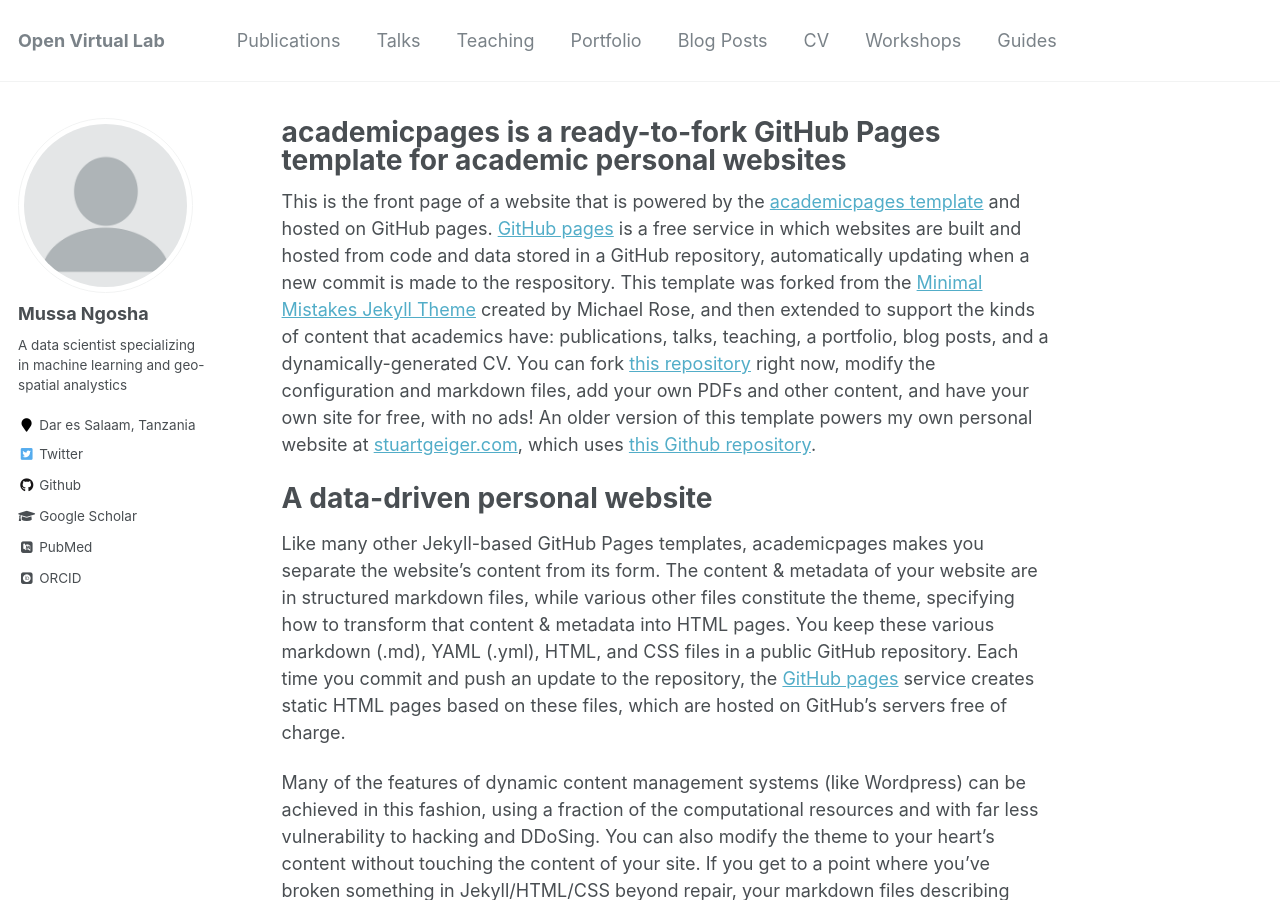
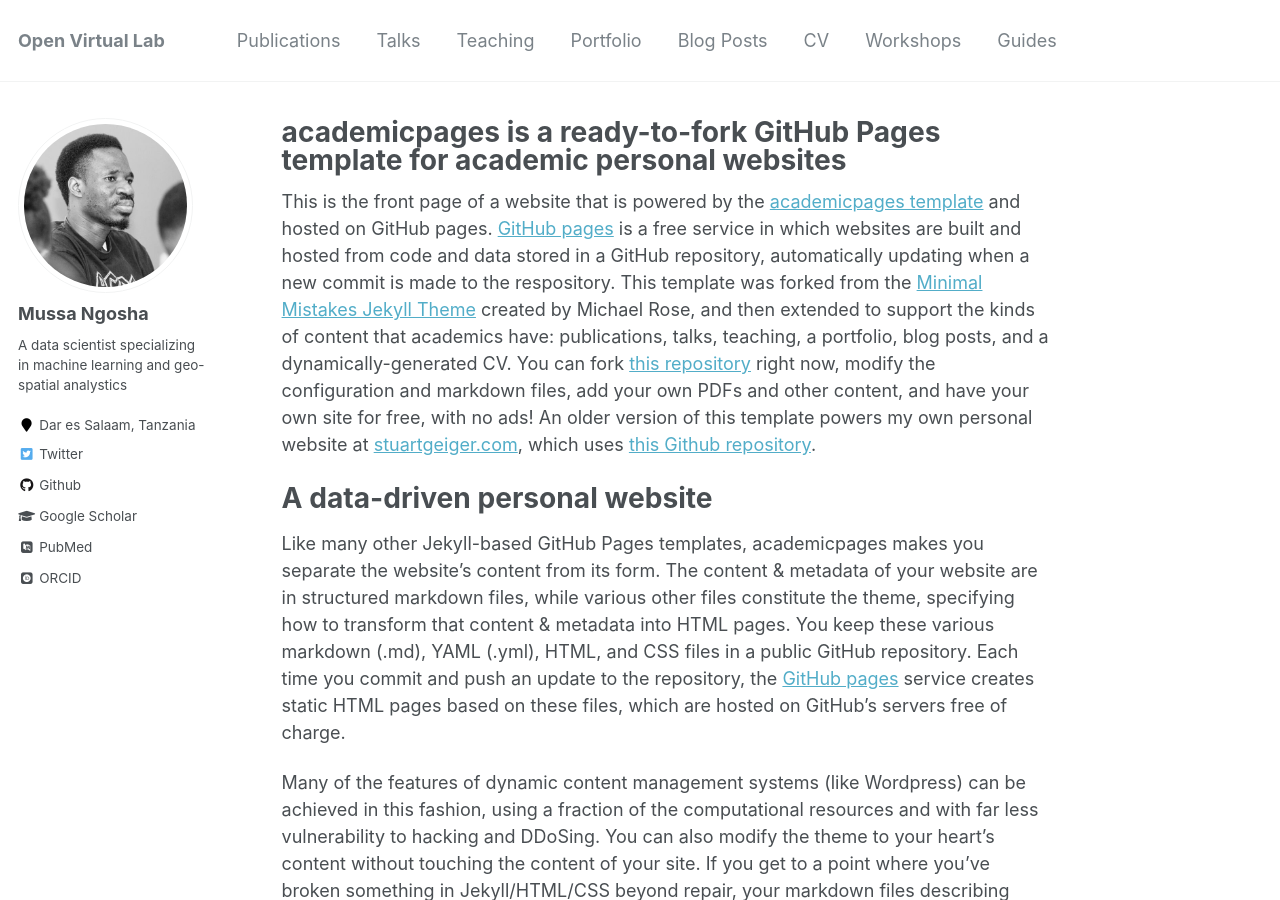
Before and after one commit to NgoshaJr/ngoshajr.github.io, a Jekyll site: the page built from _pages/about.md, in a window 1280 px wide and 900 px high. Built offline with Jekyll 4.4.1, drawn with Linux system fonts in a browser that asks for light colours; some web fonts are replaced.

Commit message:
Update _config.yml

```diff
--- a/_config.yml
+++ b/_config.yml
@@ -81,7 +81,7 @@ analytics:
 # Site Author
 author:
   name             : "Mussa Ngosha"
-  avatar           : "profile.png"
+  avatar           : "ngosha.jpg"
   bio              : "A data scientist specializing in machine learning and geo-spatial analystics"
   location         : "Dar es Salaam, Tanzania"
   employer         :
```
